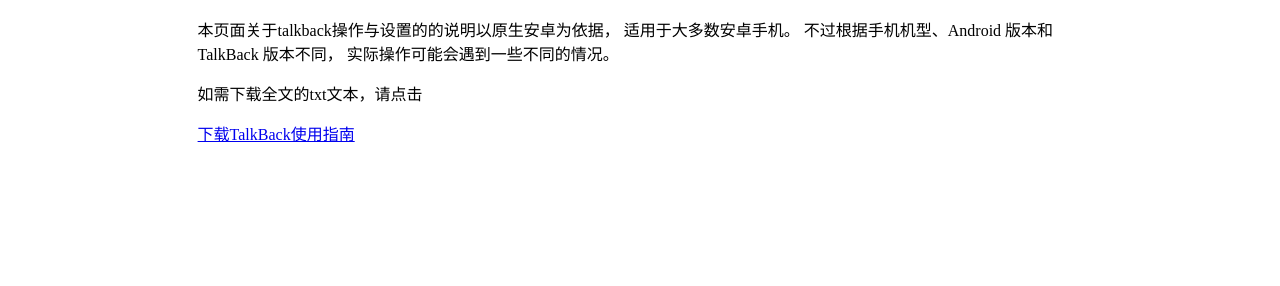
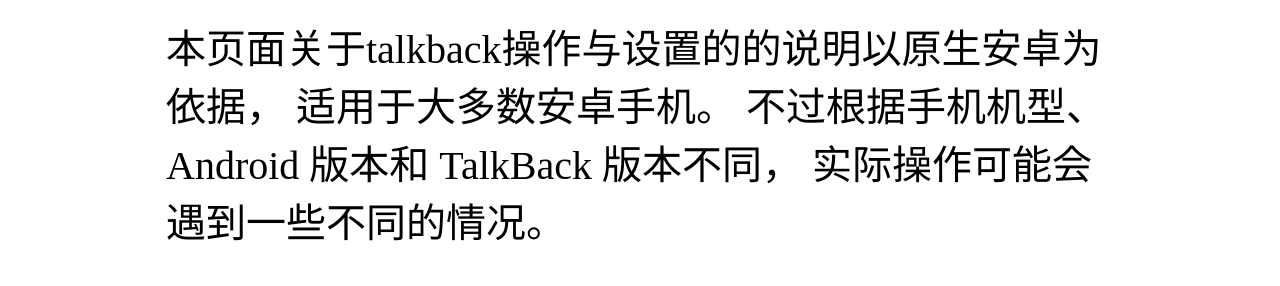
Before and after one commit to SolameLeong/screen_reader_guideline, a plain HTML site: page talkback/index.html in a window 1280 px wide. Shown: the part 111-397 px from the top of the page. Drawn offline with Linux system fonts and the light colour scheme.

Commit message:
Enlarged font size.

```diff
--- a/talkback/index.html
+++ b/talkback/index.html
@@ -3,6 +3,7 @@
 <head>
     <meta charset="UTF-8">
     <link rel="stylesheet" type="text/css" href="style_talkback.css">
+    <link rel="shortcut icon" href="favicon.ico" type="image/x-icon" />
     <title>视障人士talkback使用指南</title>
 </head>
 <body>
@@ -14,6 +15,7 @@
     <a class="top-bar" id="talkback" href="index.html">首页</a>
     <a class="top-bar" id="gesture" href="gesture.html">操作手势</a>
     <a class="top-bar" id="setting" href="setting.html">talkback设置</a>
+
 </div>
 
 <div class="content">
--- a/talkback/style_talkback.css
+++ b/talkback/style_talkback.css
@@ -33,6 +33,10 @@
 }
 
 .content {
-    width: 70%;
+    width: 75%;
     margin: 60px auto 0 auto
 }
+
+p {
+    font-size: 40px;
+}
```
Also changed, not shown: talkback/gesture.html (+1 -0 lines), talkback/setting.html (+1 -0 lines), talkback/favicon.ico (added), 1 other file.
